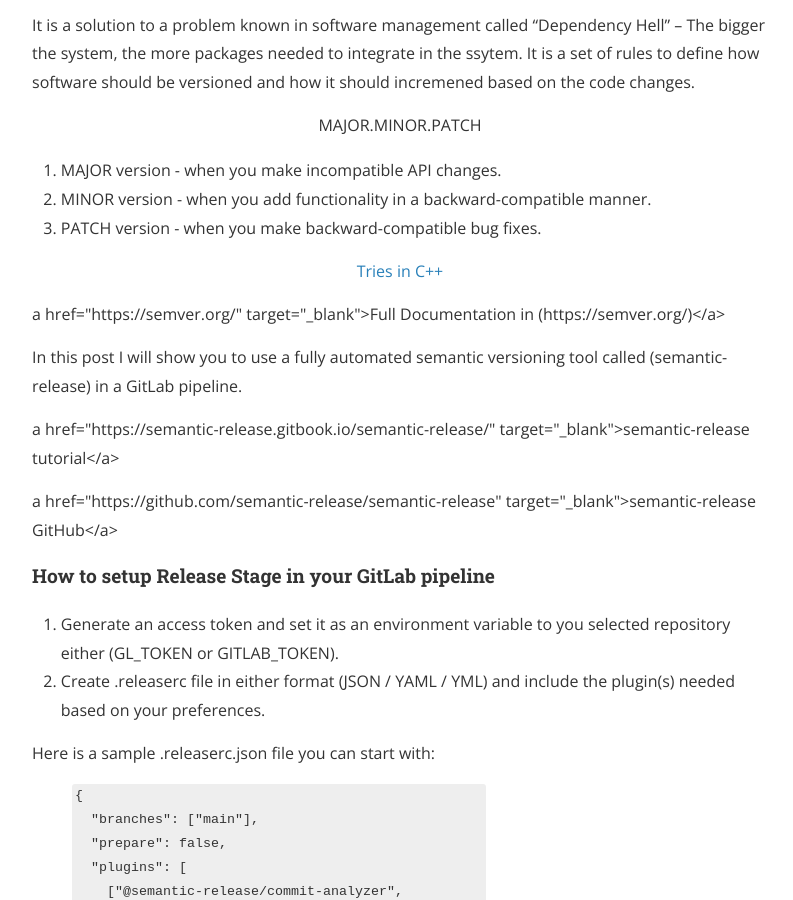
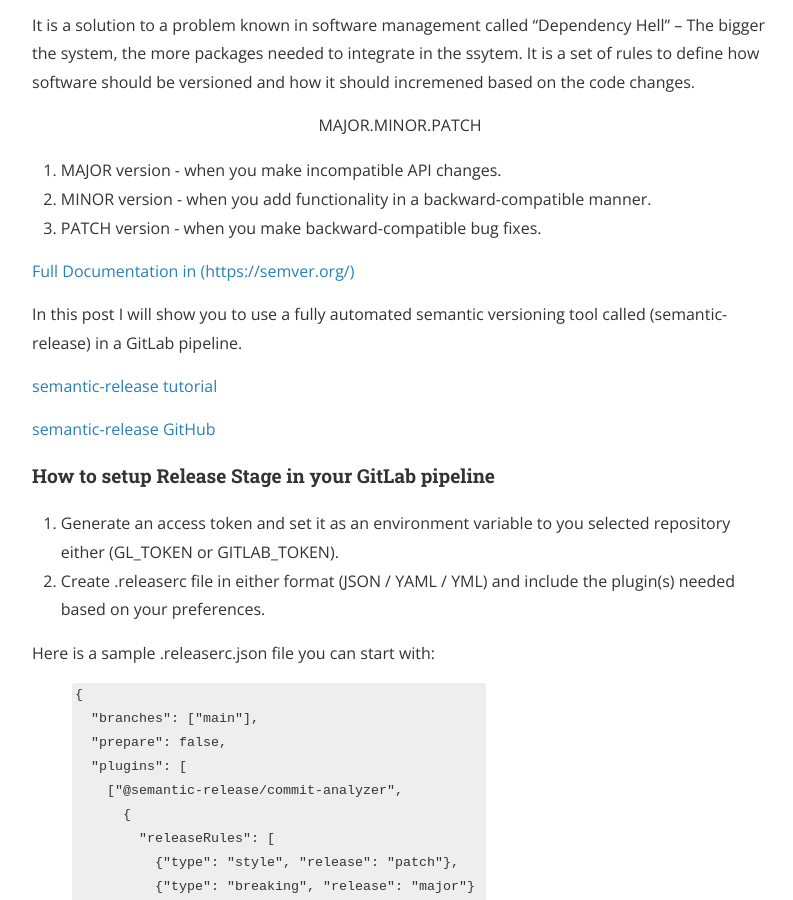
Before and after one commit to ShehabCE/shehabce.github.io, a Jekyll site: the page built from _posts/2021-09-21-Semantic-Versioning.markdown, in a window 1280 px wide and 900 px high, scrolled down 1380 px. Shown: the whole window, without its empty margins (240-1033 px from the left). Built offline with Jekyll 4.4.1, drawn with Linux system fonts in a browser that asks for light colours; nearby versions of some CDN libraries; a style sheet for code colours, icons or effects is not loaded.

Commit message:
final fix on semver (2)

```diff
--- a/_posts/2021-09-21-Semantic-Versioning.markdown
+++ b/_posts/2021-09-21-Semantic-Versioning.markdown
@@ -26,14 +26,13 @@
 2. MINOR version - when you add functionality in a backward-compatible manner.
 3. PATCH version - when you make backward-compatible bug fixes.
 
-<p align="center"><a href="https://github.com/ShehabMMohamed/Datastructures-And-Algorithms/tree/master/Advanced%20Data%20Structures/Tries" target="_blank"> Tries in C++ </a></p>
-
-<p>a href="https://semver.org/" target="_blank">Full Documentation in (https://semver.org/)</a></p>
+<p><a href="https://semver.org/" target="_blank">Full Documentation in (https://semver.org/)</a></p>
 
 In this post I will show you to use a fully automated semantic versioning tool called (semantic-release) in a GitLab pipeline.
 
-<p>a href="https://semantic-release.gitbook.io/semantic-release/" target="_blank">semantic-release tutorial</a></p>
-<p>a href="https://github.com/semantic-release/semantic-release" target="_blank">semantic-release GitHub</a></p>
+<p><a href="https://semantic-release.gitbook.io/semantic-release/" target="_blank">semantic-release tutorial</a></p>
+
+<p><a href="https://github.com/semantic-release/semantic-release" target="_blank">semantic-release GitHub</a></p>
 
 <h4>How to setup Release Stage in your GitLab pipeline</h4>
 
```
